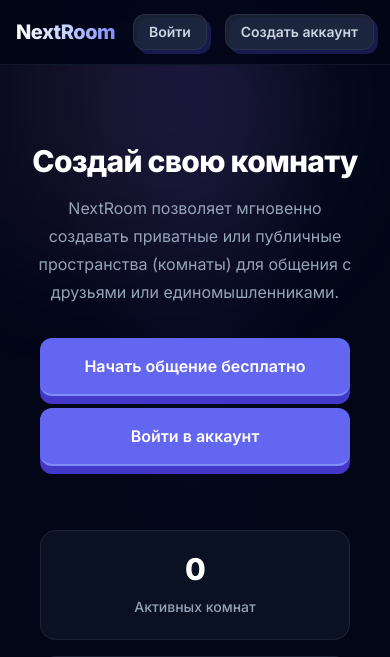
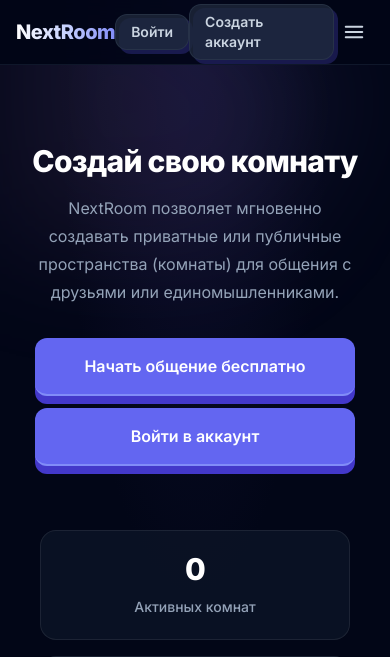
Before and after one commit to X2X1321/nextroom, a Django app: page / in a window 390 px wide. Shown: the top 657 px of the page. Run offline with Django 4.2, Linux system fonts and the light colour scheme; data that the repository does not hold is empty; some libraries are stand-ins or nearby versions.

Commit message:
fix: restore mobile hamburger menu and align landing buttons

```diff
--- a/templates/chat/base.html
+++ b/templates/chat/base.html
@@ -170,6 +170,11 @@
                     </a>
                 {% endif %}
             </nav>
+
+            <!-- Mobile hamburger -->
+            <button id="mobile-menu-toggle" class="sm:hidden inline-flex items-center justify-center rounded-lg p-2 text-slate-300 hover:text-white transition" aria-label="Open menu">
+                <svg class="w-6 h-6" fill="none" stroke="currentColor" viewBox="0 0 24 24"><path stroke-linecap="round" stroke-linejoin="round" stroke-width="2" d="M3.75 6.75h16.5M3.75 12h16.5m-16.5 5.25h16.5"/></svg>
+            </button>
         </div>
 
         <!-- Mobile menu -->
--- a/templates/chat/landing.html
+++ b/templates/chat/landing.html
@@ -52,29 +52,29 @@
             или единомышленниками.
         </p>
 
-       <div class="mt-8 flex flex-col sm:flex-row items-center justify-center gap-3 sm:gap-x-6 w-full px-4 sm:px-0">
+       <div class="mt-8 flex flex-col items-center sm:flex-row sm:items-center sm:justify-center gap-3 sm:gap-x-6 w-full">
     <!-- Основная кнопка -->
     <a href="{% url 'register' %}"
-       class="button w-full sm:w-auto px-8 py-4 bg-indigo-500 rounded-xl cursor-pointer select-none
+       class="button w-full max-w-xs sm:w-auto px-8 py-4 bg-indigo-500 rounded-xl cursor-pointer select-none
               active:translate-y-1.5 active:[box-shadow:0_0px_0_0_#4f46e5]
               transition-all duration-200 [box-shadow:0_8px_0_0_#4338ca]
               border-b-[2px] border-indigo-400
               hover:bg-indigo-400 hover:-translate-y-0.5 hover:[box-shadow:0_10px_0_0_#4338ca]
               active:hover:translate-y-1.5 active:hover:[box-shadow:0_0px_0_0_#4f46e5]">
-        <span class='flex flex-col justify-center items-center h-full text-white font-semibold text-base sm:text-base'>
+        <span class='flex flex-col justify-center items-center h-full text-white font-semibold text-base'>
             Начать общение бесплатно
         </span>
     </a>
 
     <!-- Вторая кнопка "Войти" -->
     <a href="{% url 'login' %}"
-       class="button w-full sm:w-auto px-8 py-4 bg-indigo-500 rounded-xl cursor-pointer select-none
+       class="button w-full max-w-xs sm:w-auto px-8 py-4 bg-indigo-500 rounded-xl cursor-pointer select-none
               active:translate-y-1.5 active:[box-shadow:0_0px_0_0_#4f46e5]
               transition-all duration-200 [box-shadow:0_8px_0_0_#4338ca]
               border-b-[2px] border-indigo-400
               hover:bg-indigo-400 hover:-translate-y-0.5 hover:[box-shadow:0_10px_0_0_#4338ca]
               active:hover:translate-y-1.5 active:hover:[box-shadow:0_0px_0_0_#4f46e5]">
-        <span class='flex flex-col justify-center items-center h-full text-white font-semibold text-base sm:text-base'>
+        <span class='flex flex-col justify-center items-center h-full text-white font-semibold text-base'>
             Войти в аккаунт
     </a>
 </div>
```
